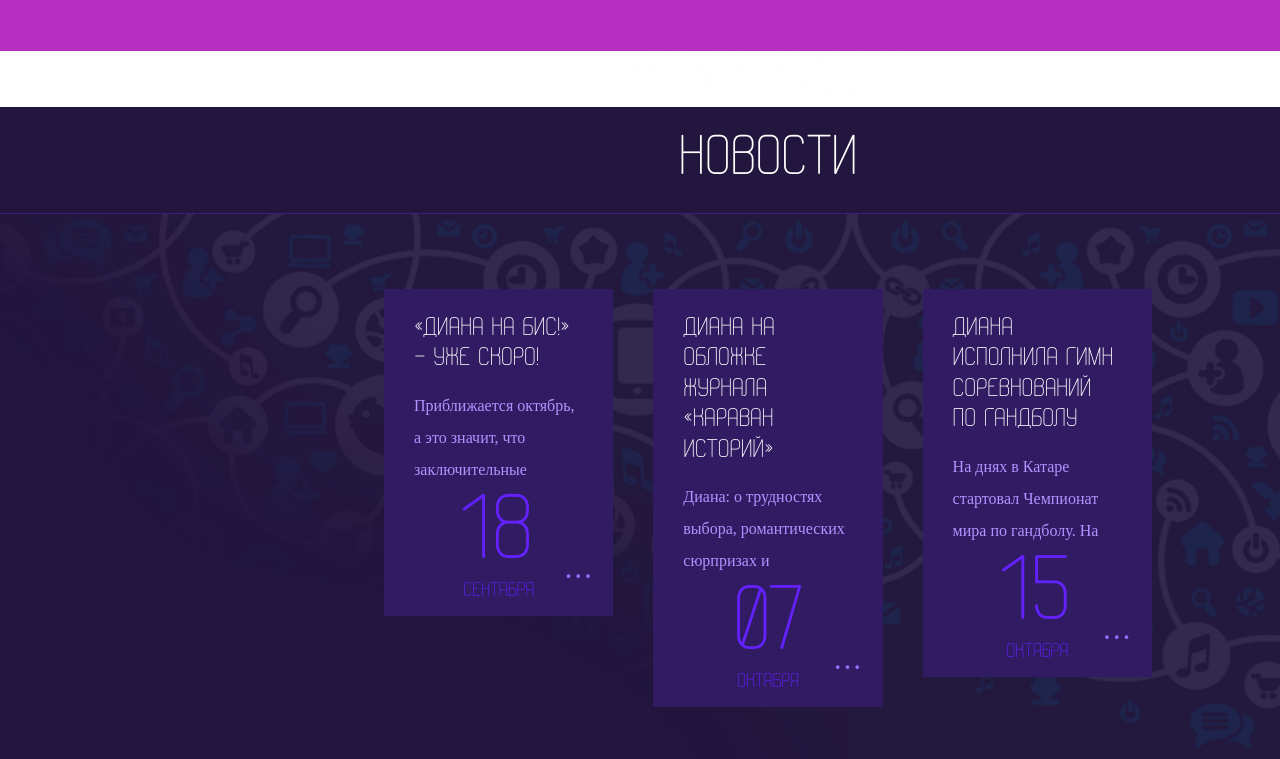
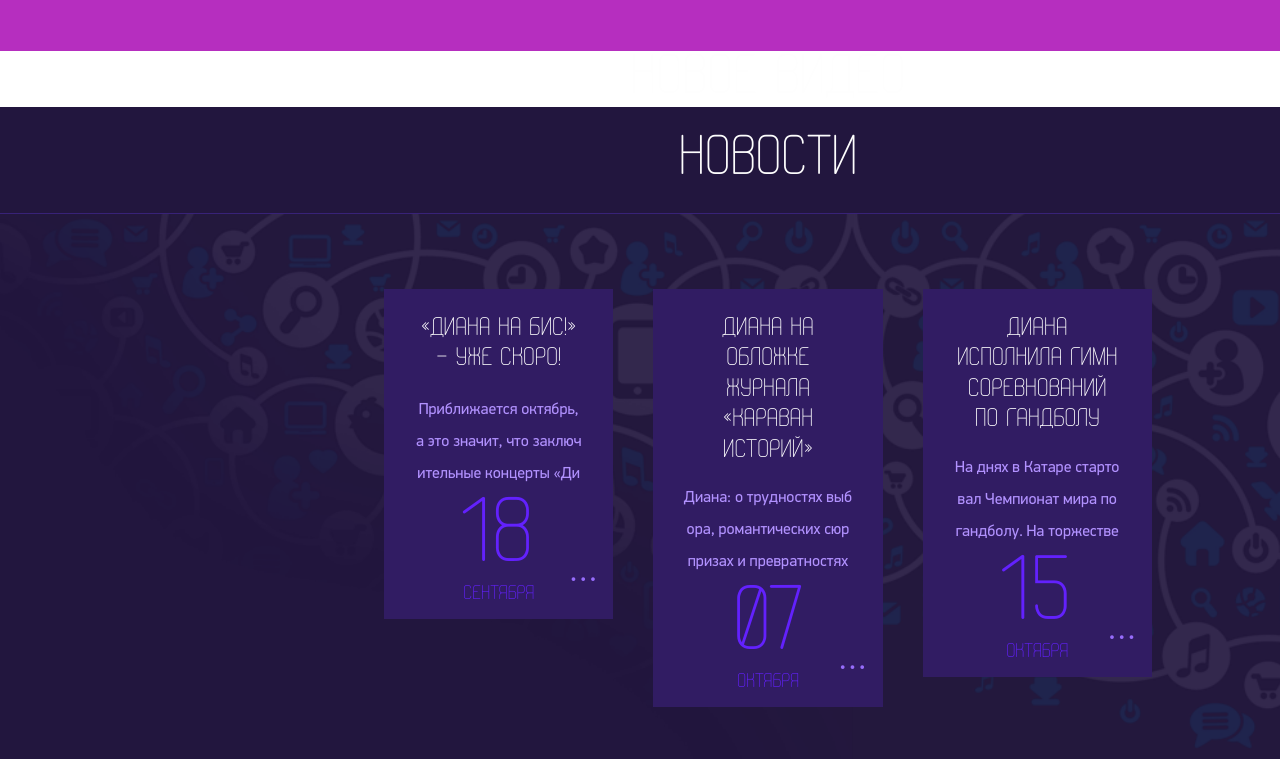
Before and after one commit to olikerka/landing_2, a plain HTML site: page index.html in a window 1280 px wide. Shown: the part 807-1566 px from the top of the page. Drawn offline with Linux system fonts and the light colour scheme.

Commit message:
fix news

```diff
--- a/css/style.css
+++ b/css/style.css
@@ -239,7 +239,7 @@ text-decoration: none;
 	margin: 0 -20px;
 	padding-top: 75px;
 	padding-bottom: 55px;
-	background: url(../images/sect-mask.png) no-repeat;
+	background: url(../images/sect-mask.png) repeat-x;
 	background-size: auto 100%;
 }
 .news .title{
@@ -247,18 +247,19 @@ text-decoration: none;
 	padding-top: 25px;
 	padding-bottom: 25px;
 }
-.col-wrap{
-	width: 33.33%;
+.news .col_33pct{
 	padding: 0 20px;
 
 }
 .news__preview{
+	text-align: center;
 	padding: 25px 30px 15px 30px;
 	background: #311c63;
 	min-height: 300px;
 	position: relative;
 }
 .preview__title{
+	min-height: 2.5em;
 	color: #ffffff;
 	font-size: 25.41px;
 	line-height: 1.2em;
@@ -267,14 +268,14 @@ text-decoration: none;
 .preview__text{
 	color: #b292ff;
 	line-height: 2em;
-	font-family: TimesNewRoman, sans-serif;
+	font-family: pf_dindisplay_proregular, sans-serif;
 	height: 100px;
 	overflow: hidden;
+	word-break: break-all;
 }
 .preview__date{
 	color: #6321fd;
 	font-size: 90.67px;
-	text-align: center;
 }
 .preview__date span{
 	display: block;
@@ -285,5 +286,14 @@ text-decoration: none;
 	font-size: 72px;
 	position: absolute;
 	bottom: 20px;
-	right: 20px;
+	right: 15px;
 }
+.news__preview:hover{
+	background-color: #7c5fc9;
+}
+.news__preview:hover .preview__text, .news__preview:hover a{
+	color: #ffffff;
+}
+.news__preview:hover .preview__date{
+	color: #a781ff;
+}
--- a/index.html
+++ b/index.html
@@ -66,22 +66,21 @@
 		<div class="news">
 			<div class="title wrapper">новости</div>
 			<div class="news__all wrapper clearfix">
-				<div class="col-wrap float">
+				<div class="col col_33pct">
 					<div class="news__preview">
 						<p class="preview__title">
 							«Диана НА БИС!» – УЖЕ СКОРО!
 						</p>
-						<p class="preview__text">
+						<div class="preview__text">
 							Приближается октябрь, а это значит, что заключительные концерты «Диана Чурикова: На Бис!» стремительно приближаются!
-						</p>
+						</div>
 						<p class="preview__date">
 							18<span>сентября</span>
-							<a class="link-more" href="">...</a>
 						</p>
-
+						<a class="link-more" href="">...</a>
 					</div>
 				</div>
-				<div class="col-wrap float">
+				<div class="col col_33pct">
 					<div class="news__preview">
 						<p class="preview__title">
 							Диана НА ОБЛОЖКЕ ЖУРНАЛА «КАРАВАН ИСТОРИЙ»
@@ -95,7 +94,7 @@
 						<a class="link-more" href="">...</a>
 					</div>
 				</div>
-				<div class="col-wrap float">
+				<div class="col col_33pct">
 					<div class="news__preview">
 						<p class="preview__title">
 							диана ИСПОЛНИЛА ГИМН СОРЕВНОВАНИЙ ПО ГАНДБОЛУ
```
